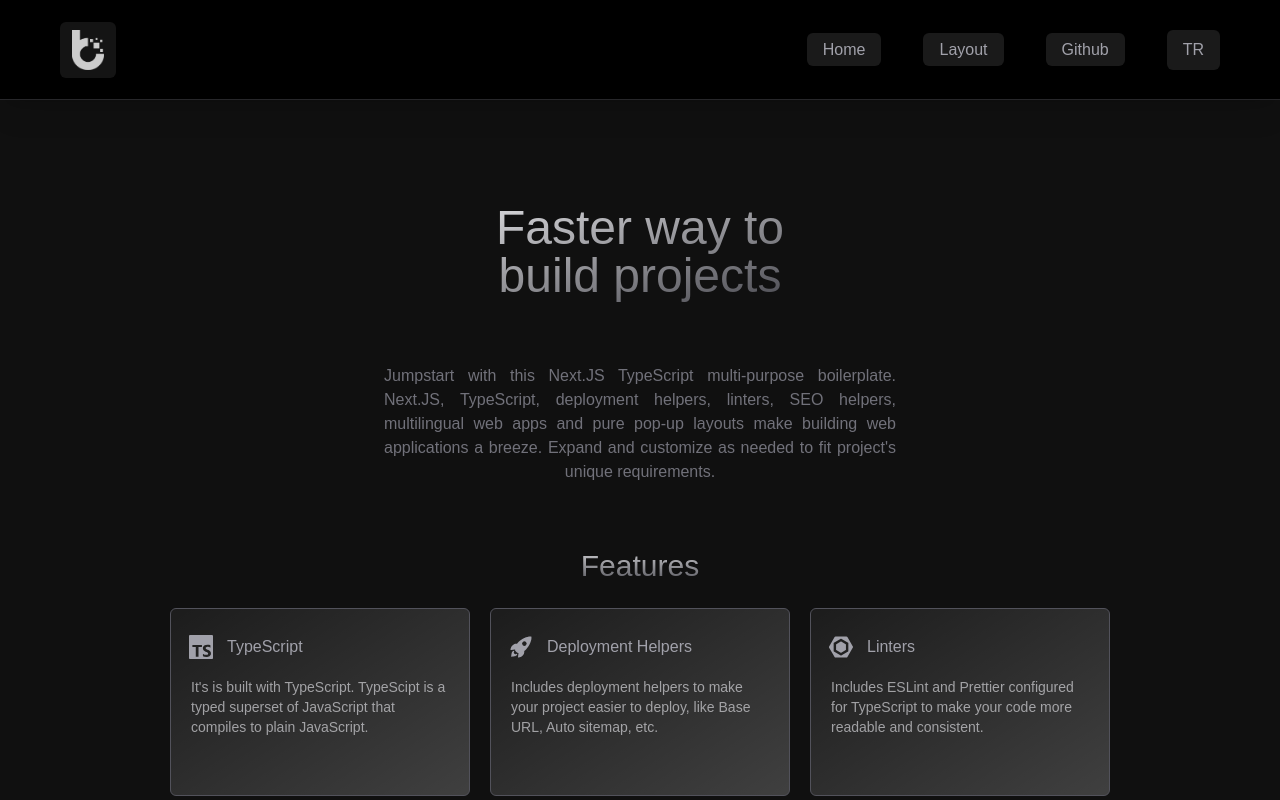
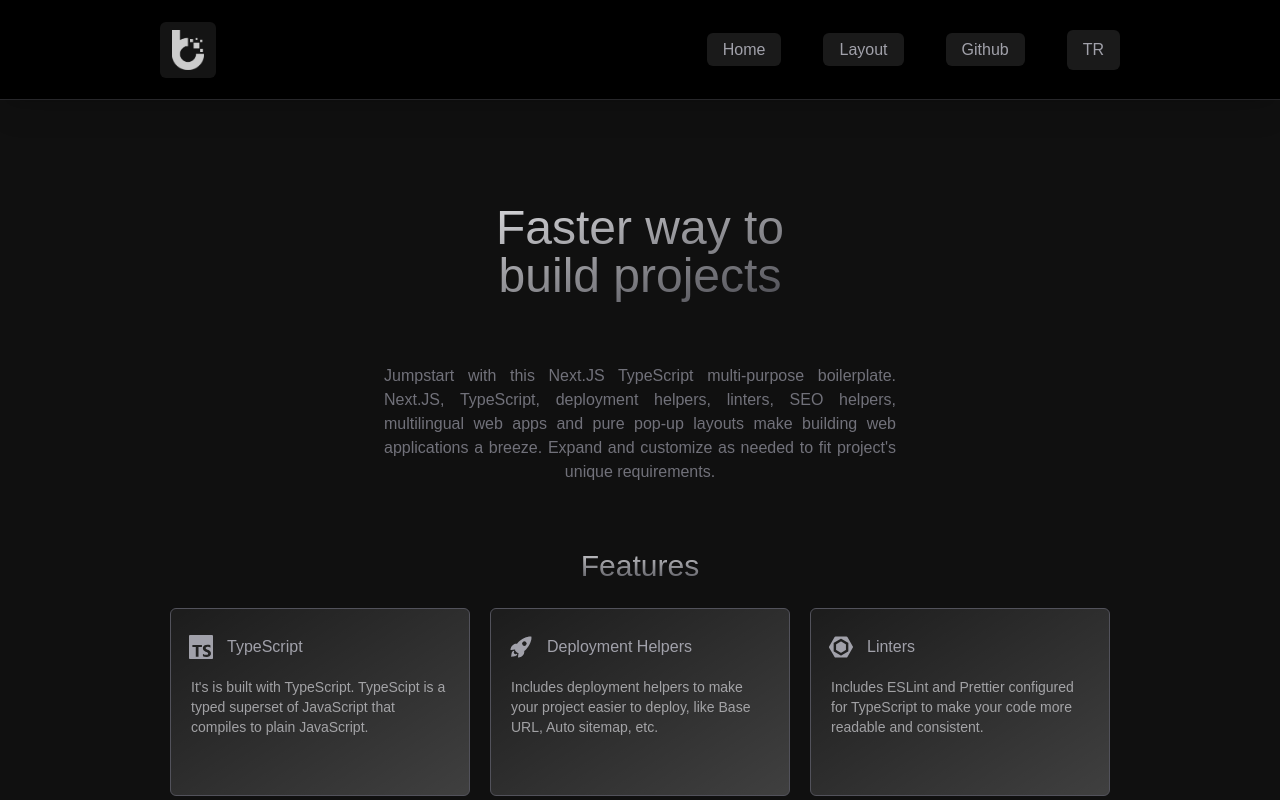
Before and after one commit to Beyond-Codes/beyond-next-ts-boilerplate, a Next.js app: page / in a window 1280 px wide. Shown: the top 800 px of the page. Built offline with nearby package versions, Linux system fonts and the light colour scheme.

Commit message:
feat: def plugins

```diff
--- a/tailwind.config.js
+++ b/tailwind.config.js
@@ -4,12 +4,17 @@ module.exports = {
   theme: {
     extend: {
       maxWidth: {
-        theme: '1200px',
+        theme: '1000px',
       },
       fontFamily: {
         theme: 'Poppins, sans-serif',
       },
     },
   },
-  plugins: [],
+  plugins: [
+    require('@tailwindcss/typography'),
+    require('@tailwindcss/forms')({
+      strategy: 'class',
+    }),
+  ],
 };
```
